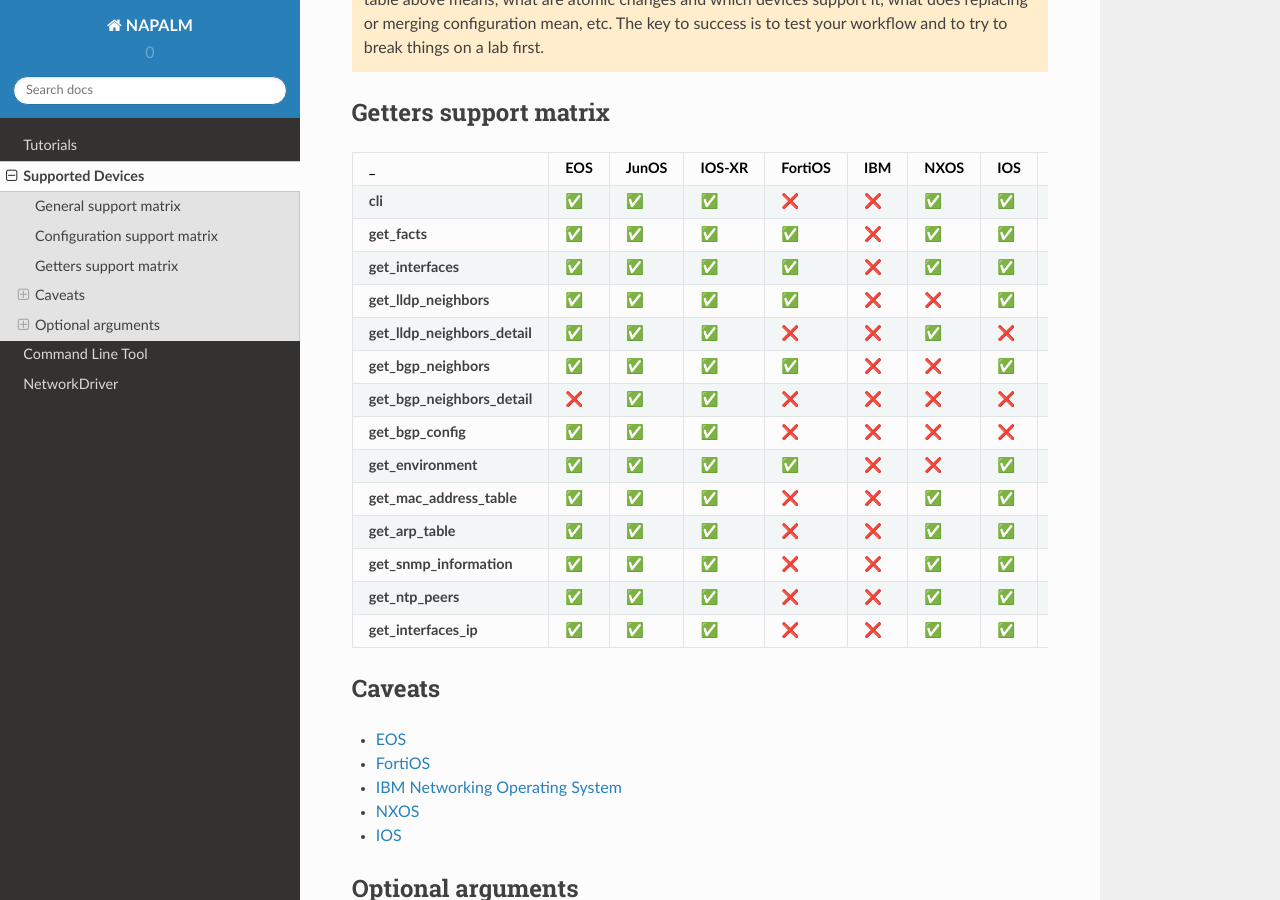
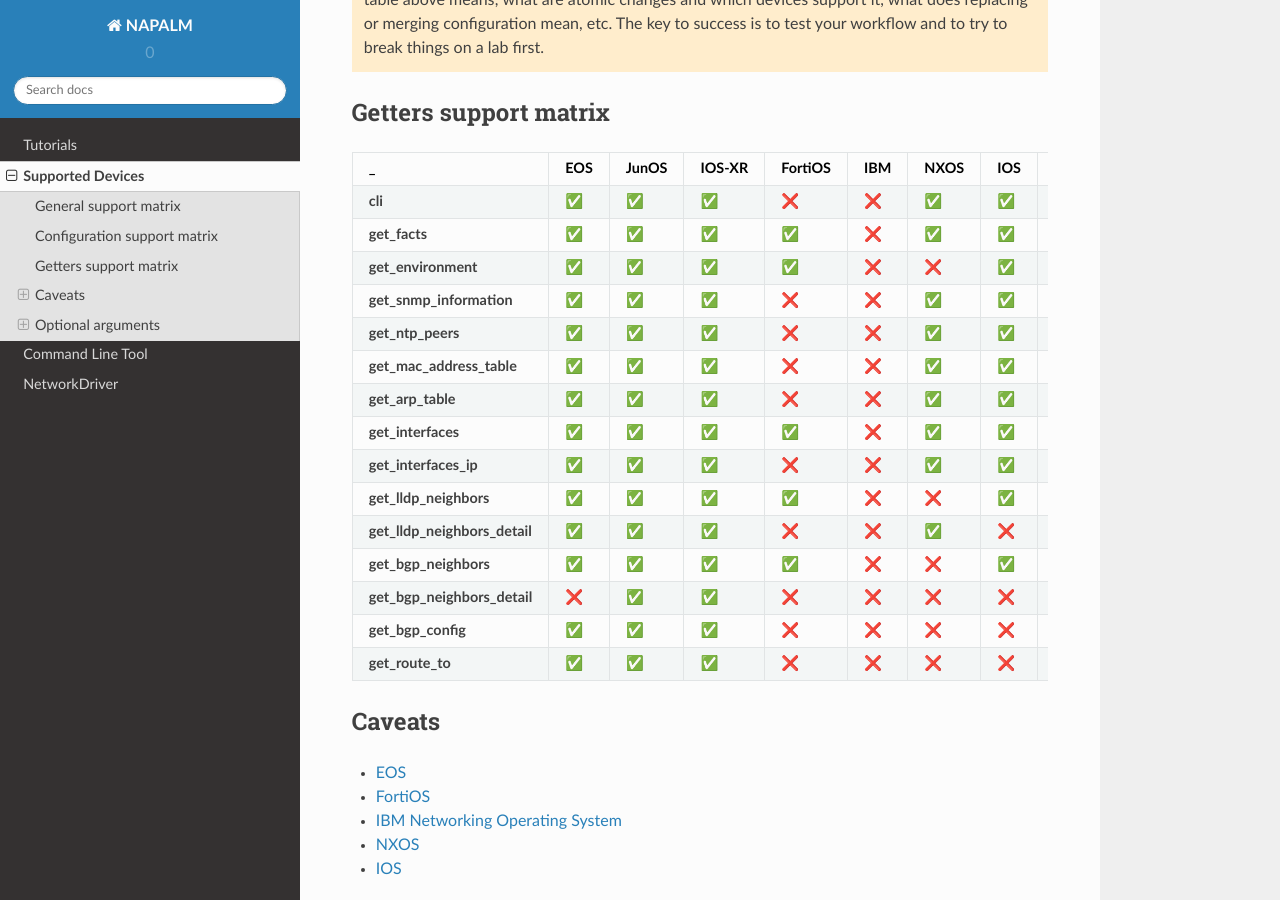
Before and after one commit to napalm-automation/napalm, a Sphinx documentation site: the page built from docs/support/index.rst, in a window 1280 px wide and 900 px high, scrolled down 1100 px. Built offline with Sphinx 7.4.7 and the Read the Docs theme 2.0.0, drawn with Linux system fonts in a browser that asks for light colours.

Commit message:
Added get_route_to & rearranged lines

```diff
--- a/docs/support/index.rst
+++ b/docs/support/index.rst
@@ -62,18 +62,19 @@ _                               EOS   JunOS   IOS-XR  FortiOS  IBM     NXOS    I
 ============================== =====  =====   ======  =======  ======  ======  =====  =========
 **cli**                        |yes|  |yes|   |yes|   |no|     |no|    |yes|   |yes|  |yes|
 **get_facts**                  |yes|  |yes|   |yes|   |yes|    |no|    |yes|   |yes|  |yes|
+**get_environment**            |yes|  |yes|   |yes|   |yes|    |no|    |no|    |yes|  |no|
+**get_snmp_information**       |yes|  |yes|   |yes|   |no|     |no|    |yes|   |yes|  |yes|
+**get_ntp_peers**              |yes|  |yes|   |yes|   |no|     |no|    |yes|   |yes|  |yes|
+**get_mac_address_table**      |yes|  |yes|   |yes|   |no|     |no|    |yes|   |yes|  |yes|
+**get_arp_table**              |yes|  |yes|   |yes|   |no|     |no|    |yes|   |yes|  |no|
 **get_interfaces**             |yes|  |yes|   |yes|   |yes|    |no|    |yes|   |yes|  |yes|
+**get_interfaces_ip**          |yes|  |yes|   |yes|   |no|     |no|    |yes|   |yes|  |no|
 **get_lldp_neighbors**         |yes|  |yes|   |yes|   |yes|    |no|    |no|    |yes|  |yes|
 **get_lldp_neighbors_detail**  |yes|  |yes|   |yes|   |no|     |no|    |yes|   |no|   |yes|
 **get_bgp_neighbors**          |yes|  |yes|   |yes|   |yes|    |no|    |no|    |yes|  |no|
 **get_bgp_neighbors_detail**   |no|   |yes|   |yes|   |no|     |no|    |no|    |no|   |no|
 **get_bgp_config**             |yes|  |yes|   |yes|   |no|     |no|    |no|    |no|   |no|
-**get_environment**            |yes|  |yes|   |yes|   |yes|    |no|    |no|    |yes|  |no|
-**get_mac_address_table**      |yes|  |yes|   |yes|   |no|     |no|    |yes|   |yes|  |yes|
-**get_arp_table**              |yes|  |yes|   |yes|   |no|     |no|    |yes|   |yes|  |no|
-**get_snmp_information**       |yes|  |yes|   |yes|   |no|     |no|    |yes|   |yes|  |yes|
-**get_ntp_peers**              |yes|  |yes|   |yes|   |no|     |no|    |yes|   |yes|  |yes|
-**get_interfaces_ip**          |yes|  |yes|   |yes|   |no|     |no|    |yes|   |yes|  |no|
+**get_route_to**               |yes|  |yes|   |yes|   |no|     |no|    |no|    |no|   |no|
 ============================== =====  =====   ======  =======  ======  ======  =====  =========
 
 Caveats
```
